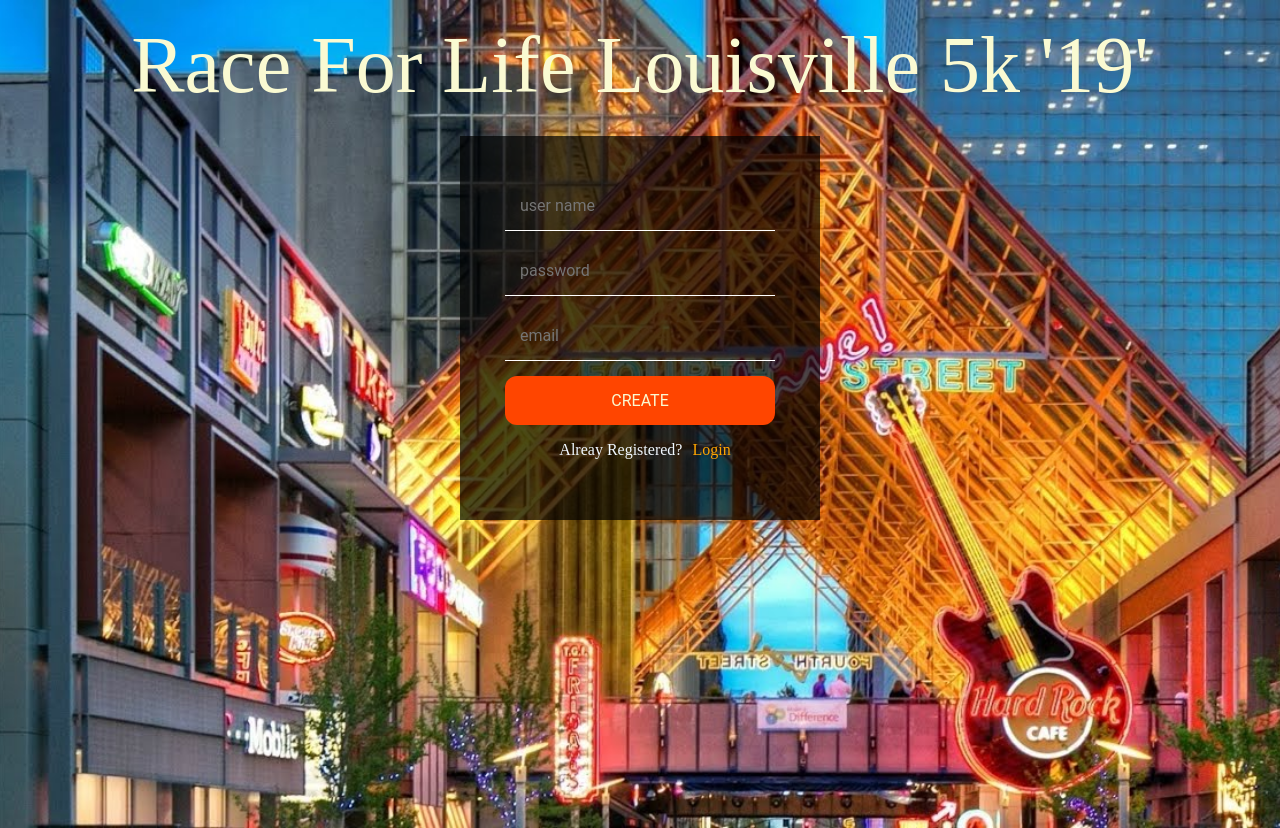
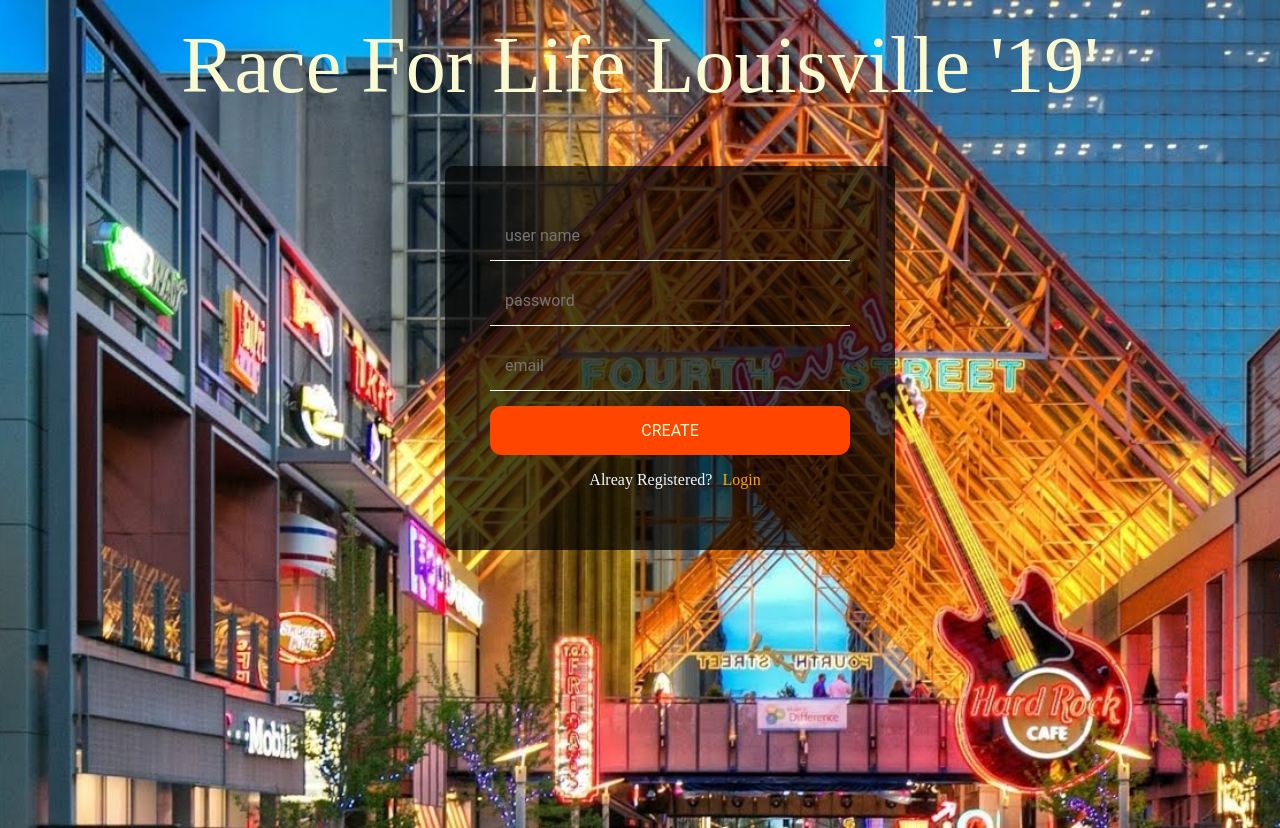
Before and after one commit to pdlsage/Race-For-life-Login-Page, a plain HTML site: page index.html in a window 1280 px wide. Drawn offline with nearby package versions, Linux system fonts and the light colour scheme; files that its build step writes are made by us from their sources; files whose address does not match are found by name.

Commit message:
Deleted duplicate files

```diff
--- a/css/style.css
+++ b/css/style.css
@@ -1,5 +1,5 @@
 
-/* Site Body Styling */
+/*  Body Styling */
 
 body {
   background: url("../img/maxresdefault.jpg") no-repeat;
@@ -106,6 +106,8 @@ h1 {
   display: none;
 }
 
+
+
 /* Media Queries for Mobile Devices*/
 
 
--- a/index.html
+++ b/index.html
@@ -2,14 +2,20 @@
 <html>
   <head>
     <meta charset="utf-8">
+    <meta name="viewport" content="width=device-width, initial-scale=1, shrink-to-fit=no">
     <title>Log in and Registration Form</title>
     <link rel="stylesheet" href="style.css">
   </head>
   <body>
+
+    <!-- Headline -->
+
     <header>
-      <h1>Race For Life Louisville 5k '19'</h1>
+      <h1>Race For Life Louisville '19'</h1>
     </header>
 
+
+    <!-- Login Page Structure -->
 
     <div class="login_page">
      <div class="form">
@@ -20,6 +26,10 @@
         <button type="submit" name="submit">Create</button>
         <p class="message">Alreay Registered?<a href="#">Login</a></p>
       </form>
+
+
+      <!-- Register Form Structure-->
+
       <form class="login_form" action="index.html" method="post">
         <input type="text" placeholder="user name">
         <input type="password" placeholder="password">
@@ -29,7 +39,7 @@
      </div>
     </div>
 
-    <!-- Java Script -->
+    <!-- Java Script and jQuery-->
 
     <script src="https://code.jquery.com/jquery-3.3.1.min.js"></script>
     <script src="script.js"></script>
--- a/script.js
+++ /dev/null
@@ -1,4 +0,0 @@
-
-$('.message a').click(function(){
-$('form').animate({height: "toggle", opacity: "toggle"}, "slow");
-});
--- a/style.css
+++ /dev/null
@@ -1,88 +0,0 @@
-
-
-body {
-  background: url("../img/maxresdefault.jpg") no-repeat;
-  height: 100vh;
-  background-size: cover;
-  background-position: center;
-}
-
-h1 {
-  margin-top: 20px;
-  margin-bottom: 0;
-  text-align: center;
-  font-size: 80px;
-  font-family: Brush Script MT, serif, sans-serif;
-  font-weight: lighter;
-  color: #FAFAD2;
-
-}
-
-.login_page {
-  width: 360px;
-  padding: 2% 0 0;
-  margin: auto;
-}
-
-.form {
-  position: relative;
-  z-index: 1;
-  background: rgba(0, 0, 0, 0.7);
-  color: #fff
-  max-width: 360px;
-  margin: 0 auto 100px;
-  padding: 45px;
-  text-align: center;
-}
-
-.form input {
-  font-family: "Roboto", sans-serif;
-  outline: 1;
-  width: 100%;
-  border: none;
-  border-bottom: 1px solid #fff;
-  background: transparent;
-  outline: none;
-  margin: 0 0 15px;
-  padding: 15px;
-  box-sizing: border-box;
-  font-size: 16px;
-  color: #fff;
-}
-
-.form button {
-  font-family: "Roboto", sans-serif;
-  text-transform: uppercase;
-  outline: 0;
-  background: #FF4500;
-  width: 100%;;
-  border: 0;
-  padding: 15px;
-  color: #FAFAD2;;
-  font-size: 16px;
-  cursor: pointer;
-  border-radius: 12px;
-
-}
-
-.form button:hover, .form button:active {
-  background: #FFA500;
-}
-
-.form .message {
-  text-decoration: none;
-  color: aliceblue;
-  margin-left: 10px;
-  font-size: 16px;
-}
-
-.form .message a {
-  color: #FFA500;
-  text-decoration: none;
-  margin-left: 10px;
-}
-
-
-.form .login_form {
-  display: none;
-}
```
Also changed, not shown: css/index.html (deleted, +0 -47 lines), .js/script.js (renamed from css/script.js).
